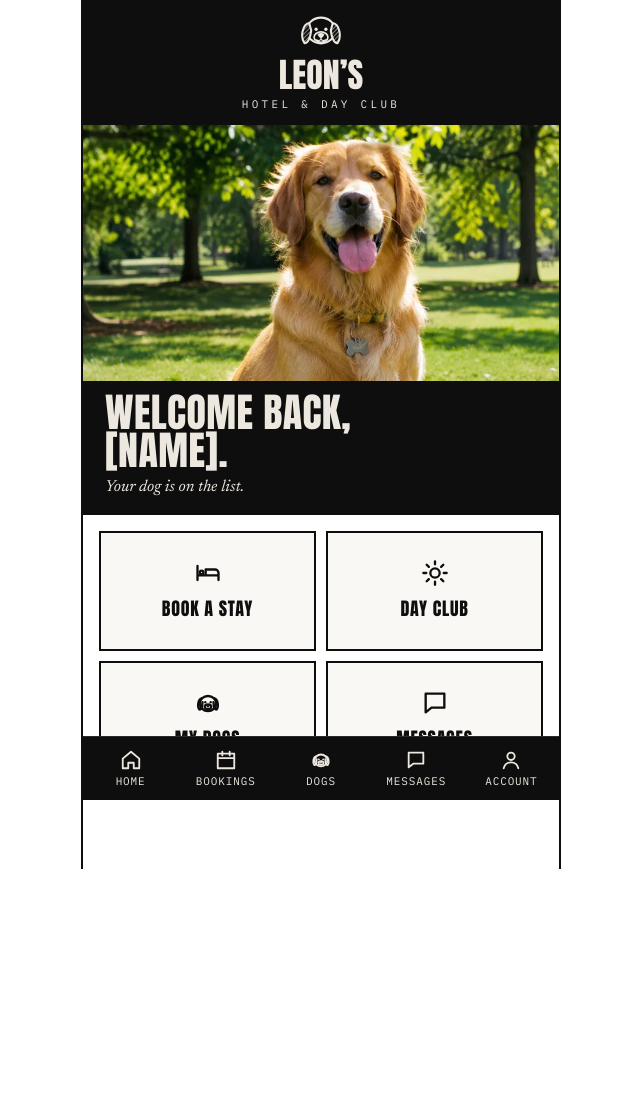
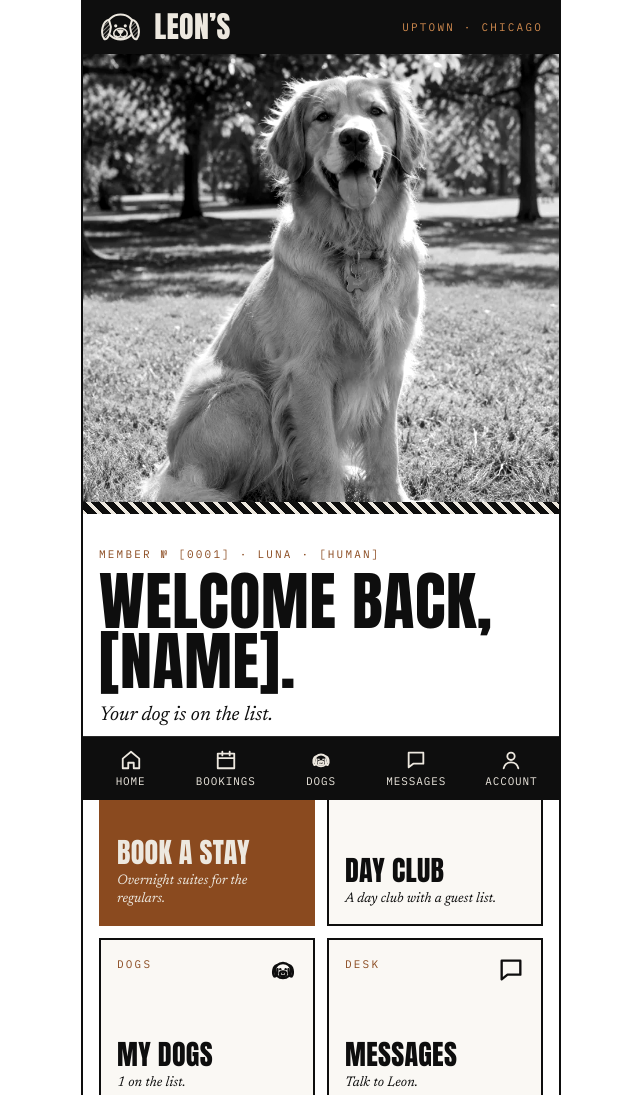
Before and after one commit to marcoscuellar/DOGSITTER, a plain HTML site: page dist/index.html in a window 1280 px wide. Shown: the top 1095 px of the page, without its empty margins (319-959 px from the left). Before the commit the page ends 869 px from the top, so only its background shows below. Drawn offline with Linux system fonts and the light colour scheme.

Commit message:
Design pass: B&W membership hero, big type, numbered guest cards, live request ticket; remove thick black bar
Co-Authored-By: Claude Sonnet 5.5 <noreply@anthropic.com>
Claude-Session: https://claude.ai/code/session_01RNDgBGkhaUpNfn331g8T7g

```diff
--- a/dist/app.css
+++ b/dist/app.css
@@ -37,22 +37,25 @@ button{font:inherit;color:inherit}
 .shot{background:var(--photo);color:var(--leons-bone);font-style:italic;line-height:1.35;padding:var(--leons-space-3);overflow:hidden}
 .photo{display:block;width:100%;height:100%;object-fit:cover;object-position:center 40%}
 
-/* Home */
-.hero{position:relative;display:flex;flex-direction:column;background:var(--leons-ink);color:var(--leons-bone)}
-.hero-brand{text-align:center;padding:var(--leons-space-4) 0 var(--leons-space-3)}
-.hero-photo{height:clamp(220px,32vh,300px);background:var(--photo);overflow:hidden}
-.hero-photo .photo{object-position:center 4%}
-.hero-brand img{width:44px;height:auto}
-.hero-brand .name{font-family:var(--leons-font-display);font-size:34px;line-height:1;text-transform:uppercase;margin-top:var(--leons-space-1)}
-.hero-brand .label{letter-spacing:.3em;margin-top:var(--leons-space-1)}
-.hero-shot{font-style:italic;font-size:15px;line-height:1.4;padding:var(--leons-space-6) 22px 0}
-.hero-welcome{background:var(--leons-ink);padding:var(--leons-space-3) 22px var(--leons-space-4)}
-.hero-welcome h1{font-family:var(--leons-font-display);font-weight:400;font-size:40px;line-height:.95;text-transform:uppercase;letter-spacing:.01em}
-.hero-welcome p{font-style:italic;font-size:16px;margin-top:6px}
-.tiles{display:grid;grid-template-columns:1fr 1fr;gap:10px;padding:var(--leons-space-4) var(--leons-space-4) var(--leons-space-5)}
-.tile{display:flex;flex-direction:column;align-items:center;justify-content:center;gap:var(--leons-space-2);min-height:120px;background:var(--card);border:var(--leons-border);color:var(--leons-ink);text-decoration:none;font-family:var(--leons-font-display);font-size:18px;letter-spacing:.04em;text-transform:uppercase;cursor:pointer}
-.tile .ic{width:28px;height:28px}
+/* Home: membership pass, then the welcome, then the four doors */
+.home-top{display:flex;justify-content:space-between;align-items:center;background:var(--leons-ink);color:var(--leons-bone);padding:var(--leons-space-3) var(--leons-space-4)}
+.home-brand{display:flex;align-items:center;gap:var(--leons-space-3);font-family:var(--leons-font-display);font-size:30px;line-height:1;letter-spacing:.01em}
+.home-top img{height:28px;width:auto}.home-top .label{color:var(--leons-tan)}
+.pass-photo{height:clamp(340px,56vh,500px);background:var(--photo);overflow:hidden}
+.pass-photo .photo{filter:grayscale(1) contrast(1.15);object-position:center 6%}
+.hatch{height:12px}
+.welcome{padding:var(--leons-space-6) var(--leons-space-4) var(--leons-space-2)}
+.welcome h1{font-family:var(--leons-font-display);font-weight:400;font-size:clamp(48px,14vw,64px);line-height:.95;text-transform:uppercase;letter-spacing:.01em}
+.welcome p{font-size:20px;margin-top:var(--leons-space-2)}
+.tiles{display:grid;grid-template-columns:1fr 1fr;gap:12px;padding:var(--leons-space-4) var(--leons-space-4) var(--leons-space-6)}
+.tile{display:flex;flex-direction:column;justify-content:space-between;gap:var(--leons-space-6);min-height:172px;padding:var(--leons-space-4);background:var(--card);border:var(--leons-border);color:var(--leons-ink);text-decoration:none}
 .tile:hover{background:var(--leons-bone)}
+.tile-top{display:flex;justify-content:space-between;align-items:flex-start}
+.tile .label{color:var(--leons-cognac)}.tile .ic{width:28px;height:28px}
+.tile-name{display:block;font-family:var(--leons-font-display);font-size:28px;line-height:.95;text-transform:uppercase;letter-spacing:.01em}
+.tile-sub{display:block;font-style:italic;font-size:14px;line-height:1.3;margin-top:6px}
+.tile--primary{background:var(--leons-cognac);border-color:var(--leons-cognac);color:var(--leons-bone)}
+.tile--primary:hover{background:#6f3a16;border-color:#6f3a16}.tile--primary .label{color:var(--leons-bone)}
 
 /* Tab bar */
 .tabs{position:sticky;bottom:0;display:grid;grid-template-columns:repeat(5,minmax(0,1fr));background:var(--leons-ink);color:var(--leons-bone);border-top:1px solid var(--leons-line);z-index:5}
@@ -63,12 +66,12 @@ button{font:inherit;color:inherit}
 
 /* My dogs */
 .dogs{display:flex;flex-direction:column;gap:var(--leons-space-4)}
-.dog{display:flex;min-height:130px;width:100%;padding:0;text-align:left;cursor:pointer;color:inherit}
+.dog{display:flex;min-height:172px;width:100%;padding:0;text-align:left;cursor:pointer;color:inherit}
 .dog:hover{background:var(--leons-bone)}
-.dog .shot{width:128px;flex:none;font-size:12px}
+.dog .shot{width:140px;flex:none;font-size:12px}
 .dog .shot:has(img){padding:0}
 .dog-body{flex:1;min-width:0;padding:14px;display:flex;flex-direction:column;justify-content:center}
-.dog-name{font-family:var(--leons-font-display);font-size:28px;line-height:1;text-transform:uppercase;overflow-wrap:anywhere}
+.dog-name{font-family:var(--leons-font-display);font-size:40px;line-height:.95;text-transform:uppercase;overflow-wrap:anywhere;margin-top:var(--leons-space-1)}
 .dog-breed{font-style:italic;font-size:14px;margin-top:4px}
 .dog-meta{margin-top:6px}
 .dog .ic{align-self:center;margin-right:12px;width:18px;height:18px}
@@ -113,3 +116,11 @@ dialog h2{font-size:var(--leons-text-h2);margin-bottom:var(--leons-space-4)}
 .sheet-actions{display:flex;gap:var(--leons-space-3);margin-top:var(--leons-space-4)}
 .sheet-actions .leons-btn{flex:1}
 .err{color:var(--leons-cognac);font-style:italic;margin-bottom:var(--leons-space-3)}
+
+/* Titles + ticket */
+.eyebrow{display:block;margin-bottom:var(--leons-space-2)}
+.lede{margin-top:var(--leons-space-2);font-size:18px}
+.ticket{background:var(--leons-ink);color:var(--leons-bone);padding:var(--leons-space-4)}
+.ticket .label{color:var(--leons-tan)}
+.ticket-main{font-family:var(--leons-font-display);font-size:34px;line-height:1;text-transform:uppercase;letter-spacing:.01em;margin:var(--leons-space-2) 0 6px;overflow-wrap:anywhere}
+.ticket p{font-style:italic;font-size:17px}
--- a/dist/app.js
+++ b/dist/app.js
@@ -73,34 +73,38 @@
 
   // ---------- Home ----------
   function home() {
-    const tile = (href, ic, text) => h('a', { class: 'tile', href }, icon(ic), text);
+    const tile = (href, ic, tag, name, sub, primary) => h('a', { class: 'tile' + (primary ? ' tile--primary' : ''), href },
+      h('span', { class: 'tile-top' }, h('span', { class: 'label' }, tag), icon(ic)),
+      h('span', {}, h('span', { class: 'tile-name' }, name), h('span', { class: 'tile-sub' }, sub)));
+    const n = S.dogs.filter((d) => !d.sample).length;
     return h('div', {},
-      h('section', { class: 'hero on-ink', 'aria-label': 'Welcome' },
-        h('div', { class: 'hero-brand' },
-          h('img', { src: 'logos/leons-head-mark-bone.svg', alt: '' }),
-          h('div', { class: 'name' }, 'LEON’S'),
-          h('div', { class: 'label' }, 'Hotel & Day Club')),
-        h('div', { class: 'hero-photo' }, h('img', { class: 'photo', src: 'photos/dog-golden-sitting.webp', alt: 'A golden retriever sitting in the park, tongue out' })),
-        h('div', { class: 'hero-welcome' }, h('h1', {}, 'Welcome back,', h('br'), '[NAME].'), h('p', {}, 'Your dog is on the list.'))),
+      h('section', { class: 'on-ink', 'aria-label': 'Membership' },
+        h('div', { class: 'home-top' }, h('span', { class: 'home-brand' }, h('img', { src: 'logos/leons-head-mark-bone.svg', alt: '' }), 'LEON’S'), h('span', { class: 'label' }, 'Uptown · Chicago')),
+        h('div', { class: 'pass-photo' }, h('img', { class: 'photo', src: 'photos/dog-golden-sitting.webp', alt: 'A golden retriever sitting in the park, tongue out' })),
+        h('div', { class: 'leons-pattern-hatch hatch', 'aria-hidden': 'true' })),
+      h('div', { class: 'welcome' }, h('span', { class: 'label label--cognac eyebrow' }, 'Member № [0001] · Luna · [HUMAN]'), h('h1', {}, 'Welcome back,', h('br'), '[NAME].'), h('p', { class: 'sub' }, 'Your dog is on the list.')),
       h('div', { class: 'tiles' },
-        tile('#/book/hotel', 'hotel-stay', 'Book a stay'),
-        tile('#/book/day', 'day-club', 'Day Club'),
-        tile('#/dogs', 'dog', 'My dogs'),
-        tile('#/messages', 'messages', 'Messages')));
+        tile('#/book/hotel', 'hotel-stay', 'Stay', 'Book a stay', 'Overnight suites for the regulars.', true),
+        tile('#/book/day', 'day-club', 'Play', 'Day Club', 'A day club with a guest list.'),
+        tile('#/dogs', 'dog', 'Dogs', 'My dogs', n ? `${n} on the list.` : 'Add your first dog.'),
+        tile('#/messages', 'messages', 'Desk', 'Messages', 'Talk to Leon.')));
   }
 
   // ---------- My Dogs ----------
   function dogs() {
-    const list = S.dogs.map((d) => h('button', { class: 'dog card', onclick: () => (location.hash = `#/dog/${d.id}`), 'aria-label': `${dogName(d)}, open profile` },
+    const pad = (i) => String(i + 1).padStart(2, '0');
+    const list = S.dogs.map((d, i) => h('button', { class: 'dog card', onclick: () => (location.hash = `#/dog/${d.id}`), 'aria-label': `${dogName(d)}, open profile` },
       h('div', { class: 'shot' }, d.photo ? h('img', { class: 'photo', src: d.photo, alt: `${dogName(d)}` }) : (d.ph || `[Photo: tight on ${dogName(d)}'s face]`)),
       h('div', { class: 'dog-body' },
+        h('span', { class: 'label label--cognac' }, `Guest № ${pad(i)}`),
         h('div', { class: 'dog-name' }, dogName(d)),
         h('div', { class: 'dog-breed' }, d.breed || '[Breed]'),
-        h('div', { class: 'dog-meta label label--cognac' }, `${d.age || '[AGE]'} · ${d.weight || '[WEIGHT]'}`)),
+        h('div', { class: 'dog-meta label' }, `${d.age || '[AGE]'} · ${d.weight || '[WEIGHT]'}`)),
       icon('arrow-right')));
     return h('div', { class: 'screen' },
       h('div', { class: 'bar' }, back(), h('button', { class: 'iconbtn iconbtn--fill', 'aria-label': 'Add a dog', onclick: addDog }, icon('add'))),
-      h('h1', { class: 'title' }, 'My dogs'),
+      h('div', {}, h('span', { class: 'label label--cognac eyebrow' }, 'Leon’s · The list'), h('h1', { class: 'title' }, 'My dogs'),
+        h('p', { class: 'sub lede' }, `${S.dogs.length} on the list.`)),
       h('div', { class: 'dogs' }, list));
   }
   function addDog() {
@@ -132,7 +136,11 @@
     const note = h('p', { class: 'note', role: 'status' }, ready ? '' : (hotel ? 'Choose dates and a dog to continue.' : 'Choose a date and a dog to continue.'));
     return h('div', { class: 'screen' },
       h('div', { class: 'bar' }, back()),
-      h('h1', { class: 'title' }, 'Book a stay'),
+      h('div', {}, h('span', { class: 'label label--cognac eyebrow' }, 'Leon’s · Request'), h('h1', { class: 'title' }, 'Book a stay')),
+      h('div', { class: 'ticket on-ink', 'aria-live': 'polite' },
+        h('span', { class: 'label' }, hotel ? 'Hotel stay' : 'Day Club'),
+        h('div', { class: 'ticket-main' }, datesText),
+        h('p', {}, chosen.length ? chosen.map(dogName).join(' · ') : '[Dog names]')),
       h('div', { class: 'seg', role: 'group', 'aria-label': 'Service' },
         h('button', { 'aria-pressed': String(hotel), onclick: () => { d.type = 'hotel'; save(); render(); } }, 'Hotel stay'),
         h('button', { 'aria-pressed': String(!hotel), onclick: () => { d.type = 'day'; save(); render(); } }, 'Day Club')),
```
